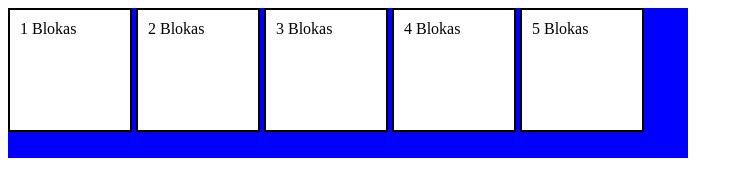
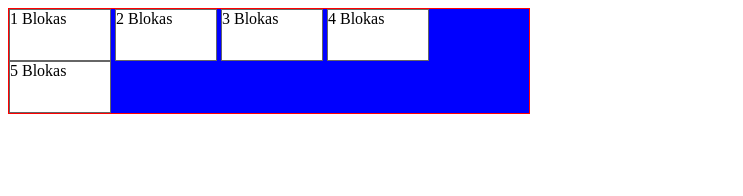
Before and after one commit to Pauliukas7/Praktika, a website: page praktinis_3.html in a window 1280 px wide. Shown: the whole page, without its empty margins (0-743 px from the left). Drawn offline with Linux system fonts and the light colour scheme.

Commit message:
9 uzduotis, truksta ~6px

```diff
--- a/css/style.css
+++ b/css/style.css
@@ -1,16 +1,14 @@
 .block {
   background-color: white;
-  height: 100px;
   width: 100px;
+  height: 50px;
   color: black;
-  border: black;
-  border-style: solid;
-  border-width: 2px;
-  padding: 10px;
+  border: solid 1px #666;
   display: inline-block;
 }
-.blocks {
+.container {
   background-color: blue;
-  height: 150px;
-  width: 680px;
+  width: 520px;
+  border: solid red 1px;
+  grid-auto-columns: minmax(100px, auto);
 }
--- a/praktinis_3.html
+++ b/praktinis_3.html
@@ -8,7 +8,7 @@
     <title>Document</title>
   </head>
   <body>
-    <div class="blocks">
+    <div class="container">
       <div class="block">1 Blokas</div>
       <div class="block">2 Blokas</div>
       <div class="block">3 Blokas</div>
```
